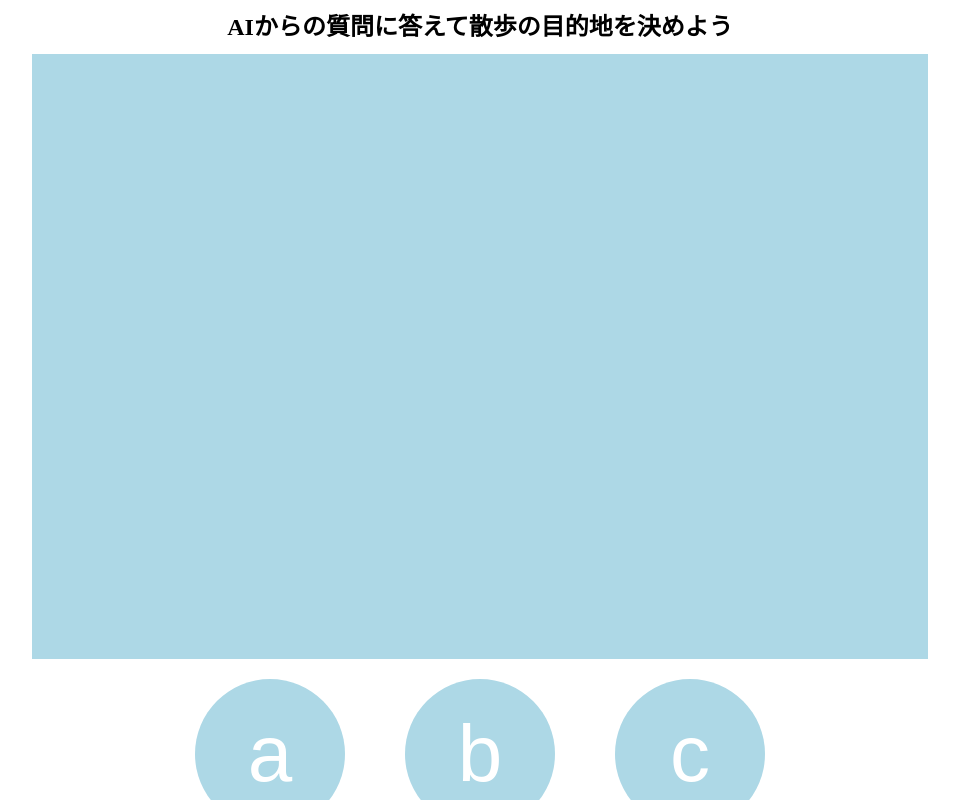
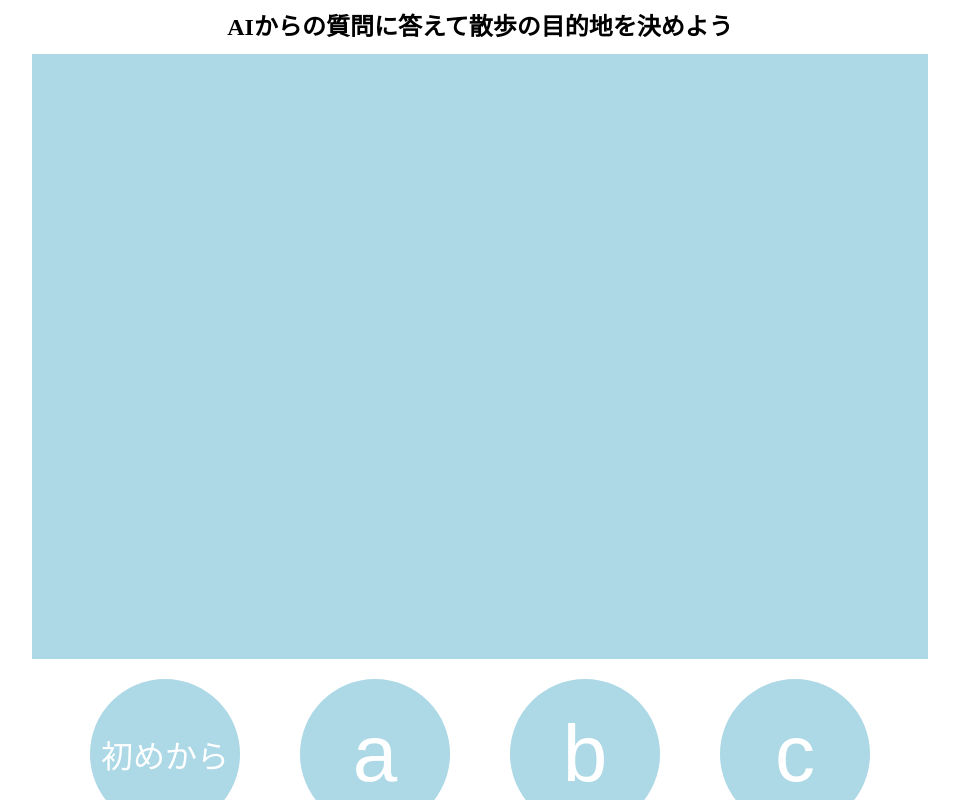
Before and after one commit to yuna-18/gs04-chat, a website built with Vite: page assets/index.html in a window 1280 px wide. Shown: the whole page, without its empty margins (160-1119 px from the left). Built offline with nearby package versions, Linux system fonts and the light colour scheme; some packages are replaced by stand-ins of ours; no server answers.

Commit message:
初めからボタン復活

```diff
--- a/assets/css/style.scss
+++ b/assets/css/style.scss
@@ -90,21 +90,25 @@
 
       .btn__outer {
         display: flex;
-        width: 90%;
+        width: 100%;
         margin: 0 auto;
         justify-content: space-between;
         margin-top: calc(20 / 750 * 100vw);
 
-        .select-btn{
+        .btn{
           padding: 0;
           display: block;
-          width: calc(200 / 750 * 100vw);
-          height: calc(200 / 750 * 100vw);
+          width: calc(160 / 750 * 100vw);
+          height: calc(160 / 750 * 100vw);
           border: transparent;
           background-color: lightblue;
           border-radius: 50%;
           font-size: calc(80 / 750 * 100vw);
           color: #fff;
+        }
+
+        .restart-btn {
+          font-size: calc(32 / 750 * 100vw);
         }
       }
     }
@@ -189,7 +193,7 @@
         column-gap: 60px;
         justify-content: center;
 
-        .select-btn {
+        .btn {
           width: 150px;
           height: 150px;
           font-size: 80px;
@@ -202,6 +206,10 @@
             transition: .3s;
           }
         }
+
+        .restart-btn {
+          font-size: 32px;
+        }
       }
     }
   }
--- a/assets/index.html
+++ b/assets/index.html
@@ -20,15 +20,11 @@
       </div>
     </div>
     <div class="input__wrapper">
-      <!-- <h2>小文字のアルファベットで回答してね</h2> -->
-      <!-- <input type="text" id="userMsg"> -->
       <div class="btn__outer">
-        <!-- <button id="restart" onclick="location.reload()">初めから</button>
-        <button id="reset">入力取消</button>
-        <button id="send">送信</button> -->
-        <button class="select-btn" value="a">a</button>
-        <button class="select-btn" value="b">b</button>
-        <button class="select-btn" value="c">c</button>
+        <button id="restart" class="btn restart-btn" onclick="location.reload()">初めから</button>
+        <button class="select-btn btn" value="a">a</button>
+        <button class="select-btn btn" value="b">b</button>
+        <button class="select-btn btn" value="c">c</button>
       </div>
     </div>
   </main>
```
Also changed, not shown: assets/css/style.css.
